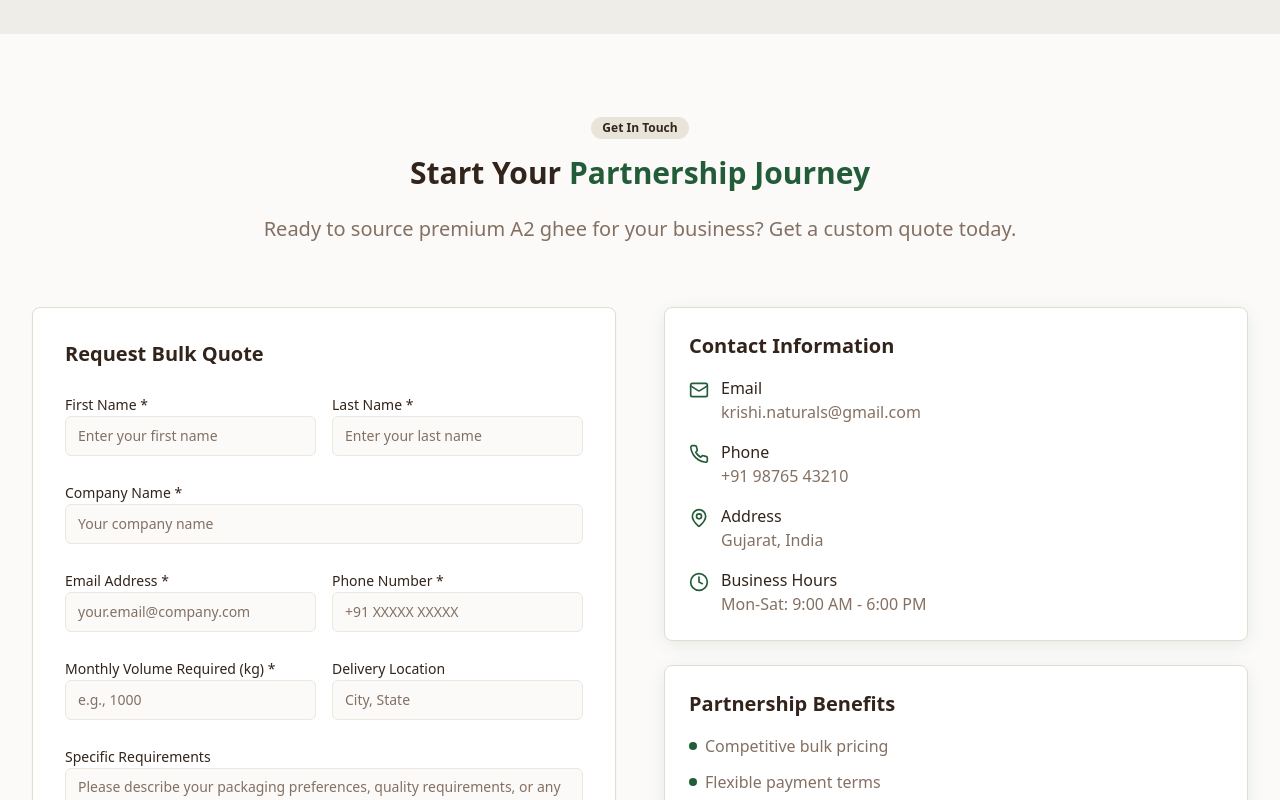
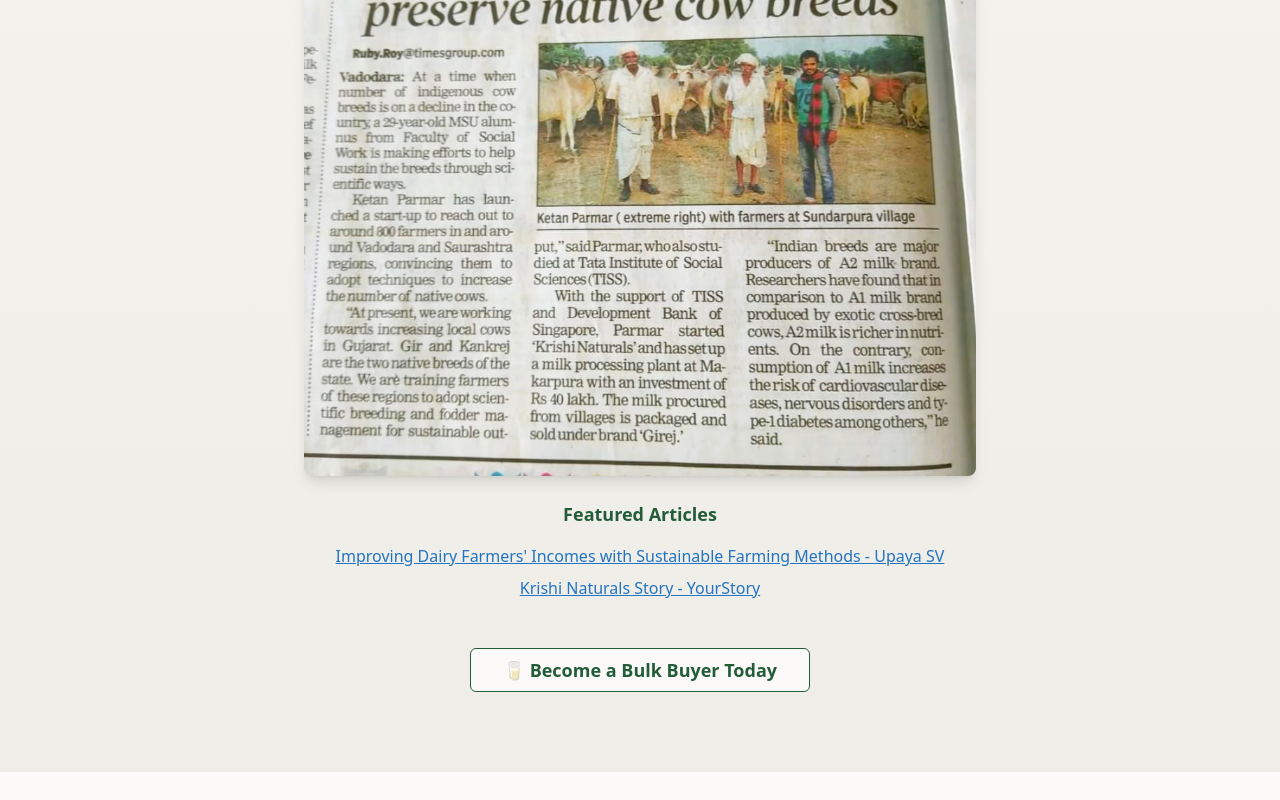
Before and after one commit to krishinaturals-eng/gir-a2-source, a React (Vite) app: page / in a window 1280 px wide. Shown: the part 7113-7913 px from the top of the page. Built offline with nearby package versions, Linux system fonts and the light colour scheme.

Commit message:
Add media coverage image and links
Added the attached media coverage image above the CTA button and included the provided media article links below it.

```diff
--- a/src/components/MediaSection.tsx
+++ b/src/components/MediaSection.tsx
@@ -19,6 +19,38 @@ const MediaSection = () => {
 
 
 
+        {/* Media Coverage */}
+        <div className="mb-12">
+          <div className="max-w-2xl mx-auto">
+            <img
+              src="/lovable-uploads/5b8140f7-2bb5-40d0-85e6-d8d55960abd4.png"
+              alt="TISS grad's start-up to help preserve native cow breeds - Media Coverage"
+              className="w-full rounded-lg shadow-lg mb-6"
+            />
+            <div className="text-center space-y-3">
+              <h3 className="text-lg font-semibold text-earth-green mb-4">Featured Articles</h3>
+              <div className="space-y-2">
+                <a
+                  href="https://www.upayasv.org/blog/2019/9/11/improving-dairy-farmers-incomes-with-sustainable-farming-methods"
+                  target="_blank"
+                  rel="noopener noreferrer"
+                  className="block text-trust-blue hover:text-trust-blue/80 underline transition-colors"
+                >
+                  Improving Dairy Farmers' Incomes with Sustainable Farming Methods - Upaya SV
+                </a>
+                <a
+                  href="https://yourstory.com/2015/01/krishi-naturals"
+                  target="_blank"
+                  rel="noopener noreferrer"
+                  className="block text-trust-blue hover:text-trust-blue/80 underline transition-colors"
+                >
+                  Krishi Naturals Story - YourStory
+                </a>
+              </div>
+            </div>
+          </div>
+        </div>
+
         {/* CTA */}
         <div className="text-center">
           <Button
```
Also changed, not shown: public/lovable-uploads/5b8140f7-2bb5-40d0-85e6-d8d55960abd4.png (added).
